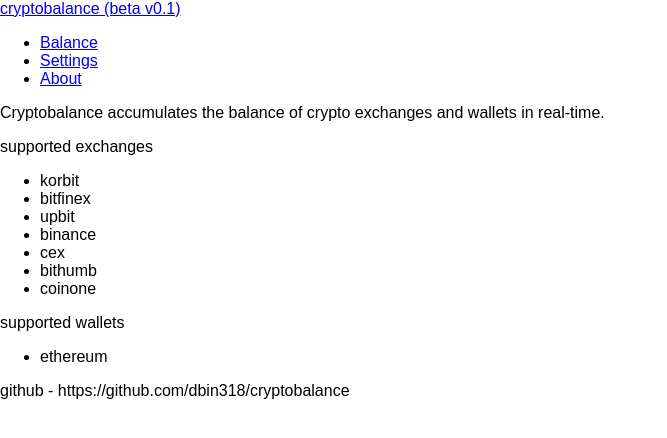
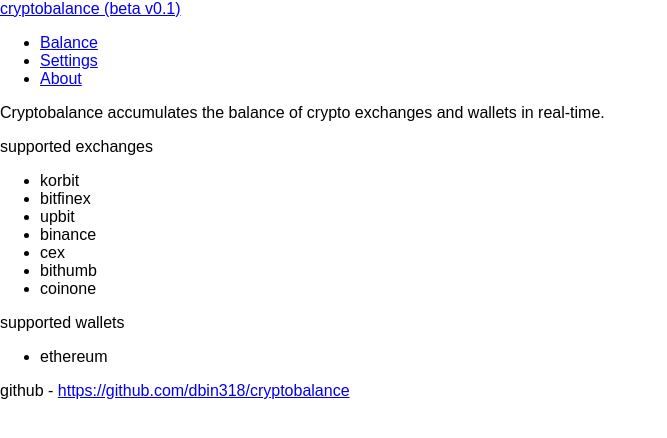
Before and after one commit to dbin318/cryptobalance, a React (Create React App) app: page /about in a window 1280 px wide. Both pictures are taken after a click on the button "About". Shown: the top 438 px of the page, without its empty margins (0-667 px from the left). Built offline with nearby package versions, Linux system fonts and the light colour scheme; the HTML template or start-up script is replaced by a standard one; what request-promise would draw is missing.

Commit message:
remove querystring npm

```diff
--- a/package.json
+++ b/package.json
@@ -6,7 +6,6 @@
     "bluebird": "^3.5.1",
     "crypto-js": "^3.1.9-1",
     "history": "^4.7.2",
-    "querystring": "^0.2.0",
     "react": "^16.3.2",
     "react-bootstrap": "^0.32.1",
     "react-dom": "^16.3.2",
--- a/src/actions/summary/exchanges/bithumb.js
+++ b/src/actions/summary/exchanges/bithumb.js
@@ -1,7 +1,6 @@
 
 import request from 'request-promise'
 import CryptoJS from 'crypto-js'
-import querystring from 'querystring'
 
 const baseUrl = 'https://api.bithumb.com'
 
--- a/src/components/About.js
+++ b/src/components/About.js
@@ -28,7 +28,7 @@
       )}
     </ul>
     <p />
-    github - https://github.com/dbin318/cryptobalance
+    github - <a href='https://github.com/dbin318/cryptobalance' target='_blank'>https://github.com/dbin318/cryptobalance</a>
   </Fragment>
 )
 
```
Also changed, not shown: 1 other file (tests, documents, lock files or other folders).
